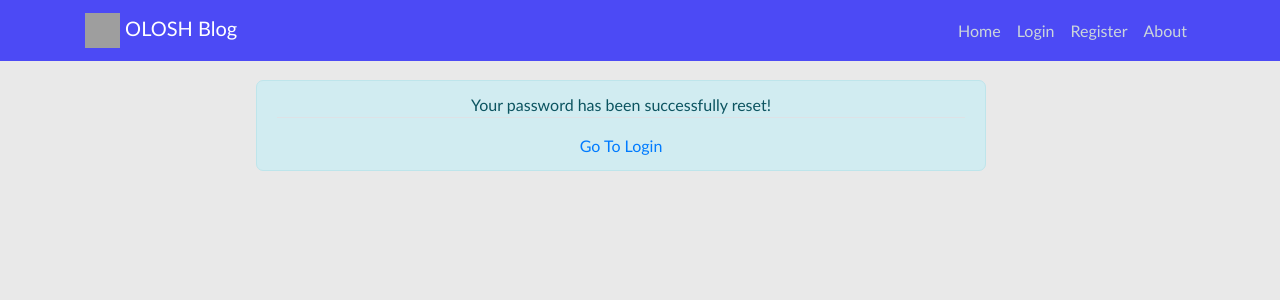
After one commit to ShahriyarHussain/DevLog, a Django app: page /password-reset-complete/ in a window 1280 px wide. The commit adds this page. Shown: the top 300 px of the page. Run offline with Django 3.2, Linux system fonts and the light colour scheme; some libraries are stand-ins or nearby versions; grey boxes are pictures that could not be loaded.

Commit message:
Finalize Password Reset Feature

```diff
--- a/djangoproject/urls.py
+++ b/djangoproject/urls.py
@@ -41,6 +41,11 @@ urlpatterns = [
              template_name='users/password_reset_confirm.html'
          ),
          name='password_reset_confirm'),
+    path('password-reset-complete/',
+         auth_views.PasswordResetView.as_view(
+             template_name='users/password_reset_complete.html'
+         ),
+         name='password_reset_complete'),
     path('', include('blog.urls')),
 ]
 
--- a/users/templates/users/login.html
+++ b/users/templates/users/login.html
@@ -9,7 +9,10 @@
                 {{ form|crispy }}
             </fieldset>
             <div class="form-group">
-                <button class="btn btn-outline-success" type="submit">Log In</button>
+                <button class="btn btn-outline-success" type="submit">Log In</button> <br><br>
+                <small class="text-muted">
+                    <a class="ml-.5" href="{% url 'password_reset' %}"> Forgot Password? </a>
+                </small>
             </div>
         </form>
         <div class="border-top pt-3 ">
--- /dev/null
+++ b/users/templates/users/password_reset_complete.html
@@ -0,0 +1,12 @@
+{% extends 'blog/base.html' %}
+{% load crispy_forms_tags %}
+{% block content %}
+    <div class="alert alert-info" style="border-radius: 7px; text-align: center;">
+       Your password has been successfully reset!
+        <div class="border-top pt-3 ">
+            <span class="text-muted">
+                <a class="ml-.5" href="{% url 'login' %}">Go To Login </a>
+            </span>
+        </div>
+    <div>
+{% endblock content %}
```
Also changed, not shown: db.sqlite3.
